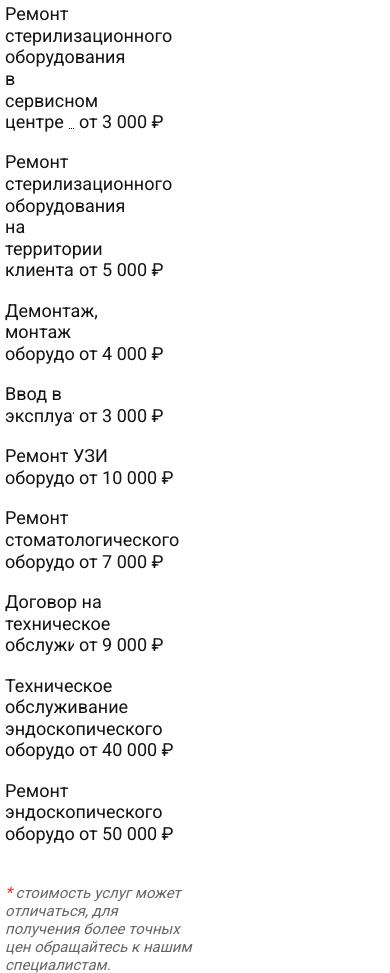
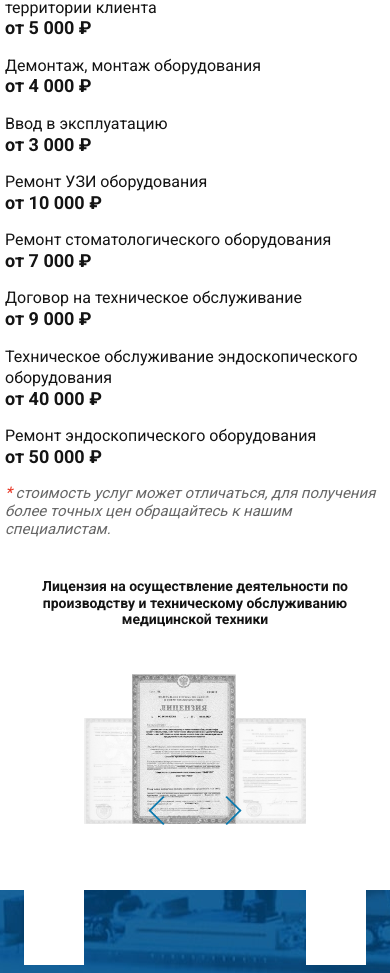
Before and after one commit to ktr92/lawila, a plain HTML site: page index.html in a window 390 px wide. Shown: the part 3668-4641 px from the top of the page. Drawn offline with nearby package versions, Linux system fonts and the light colour scheme.

Commit message:
index responsive

```diff
--- a/css/style.css
+++ b/css/style.css
@@ -1848,22 +1848,62 @@ text-align: left;
 		display: block;
 		margin-bottom: 0;
 	}
-
-
-
-
-
-
-
-
-
-
-
-
-
-
-
-
+	.pricingblock {
+		padding: 5px 0 20px 0;
+	}
+	.pricingblock .col-md-7 {
+		width: 100%;
+	}
+
+	.pricingblock .col-md-5 {
+		width: 100%;
+	}
+
+.pricing__prop span {
+  font-size: 16px;
+
+}
+.pricing__prop {
+	width: 100%;
+}
+
+
+	.pricing__dots {
+		display: none;
+	}
+	.pricing__value {
+		font-size: 18px;
+
+		padding-left: 0;
+		float: none;
+		display: block;
+	}
+	span.pricing__fordots {
+		position: initial;
+		padding: 0;
+		font-weight: bold;
+	}
+
+	.pricing__prop span br {
+		display: none;
+	}
+	.pricings {
+    margin-bottom: 0;
+}
+.prices {
+	margin-bottom: 35px;
+}
+.sert__text {
+    font-size: 14px;
+}
+
+	.serts__slidercontainer {
+		width: 320px;
+		margin: auto;
+	}
+	.serts__right.slick-arrow img, .serts__left.slick-arrow img {
+		    width: 17px;
+	}
 
 
 
```
